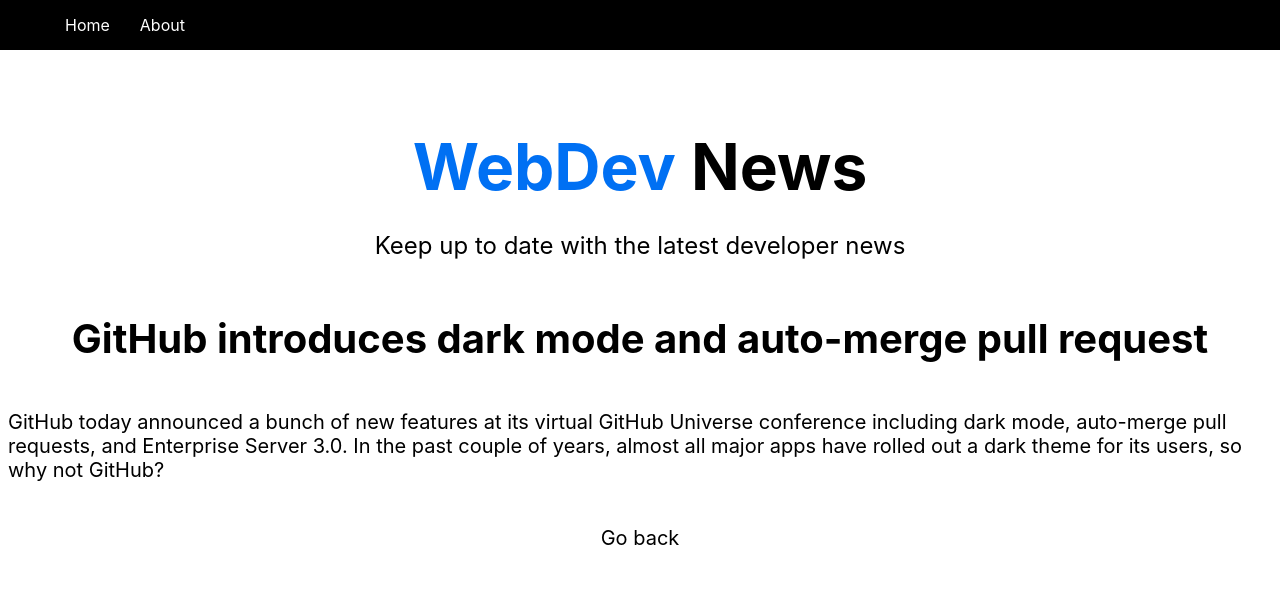
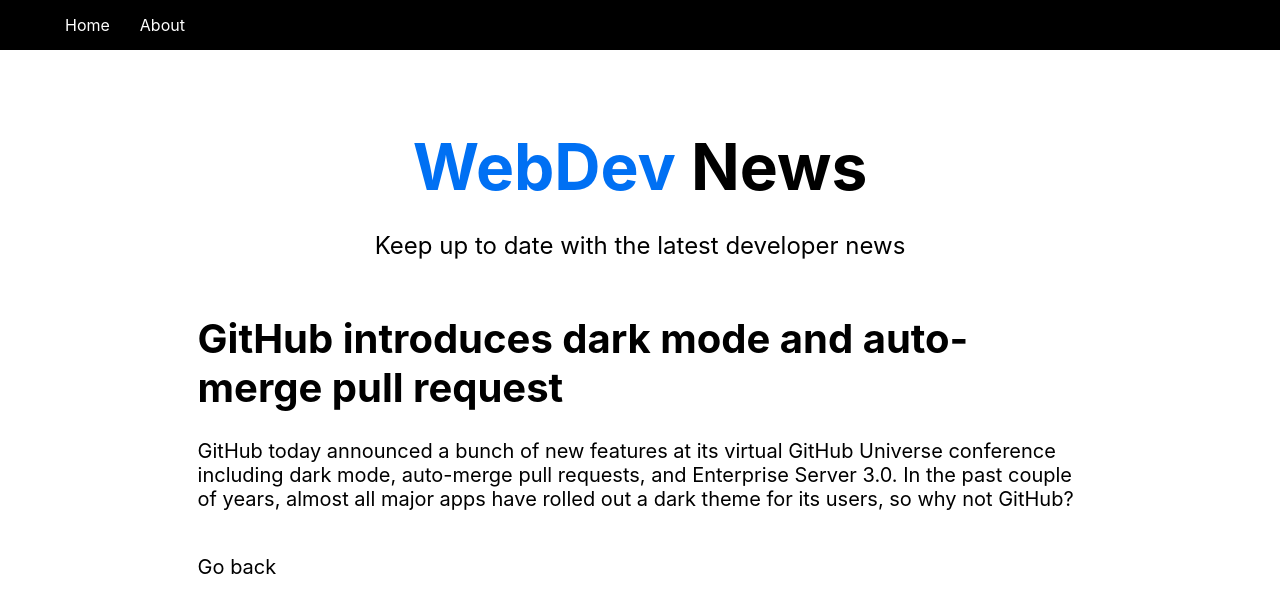
Before and after one commit to jleomorris/webdev-news, a Next.js app: page /article/1 in a window 1280 px wide. Shown: the top 612 px of the page. Built offline with nearby package versions, Linux system fonts and the light colour scheme.

Commit message:
Update article styles

```diff
--- a/pages/article/[id]/index.js
+++ b/pages/article/[id]/index.js
@@ -2,6 +2,7 @@
 import Link from "next/link";
 import { useRouter } from "next/router";
 import Meta from "../../../components/Meta";
+import articleStyles from "../../../styles/Article.module.css";
 
 // Passed in prop must match returned prop from getProps function below
 const Article = ({ article }) => {
@@ -12,10 +13,12 @@
   return (
     <>
       <Meta title={article.title} description={article.excerpt} />
-      <h1>{article.title}</h1>
-      <p>{article.body}</p>
-      <br />
-      <Link href="/">Go back</Link>
+      <div className={articleStyles.articleBody}>
+        <h1>{article.title}</h1>
+        <p>{article.body}</p>
+        <br />
+        <Link href="/">Go back</Link>
+      </div>
     </>
   );
 };
--- a/styles/Article.module.css
+++ b/styles/Article.module.css
@@ -1,9 +1,9 @@
 .grid {
   display: flex;
-  align-items: center;
+  align-items: flex-start;
   justify-content: center;
   flex-wrap: wrap;
-  max-width: 800px;
+  max-width: 1200px;
   margin-top: 3rem;
 }
 
@@ -48,3 +48,7 @@
     flex-direction: column;
   }
 }
+
+.articleBody {
+  width: 70%;
+}
```
